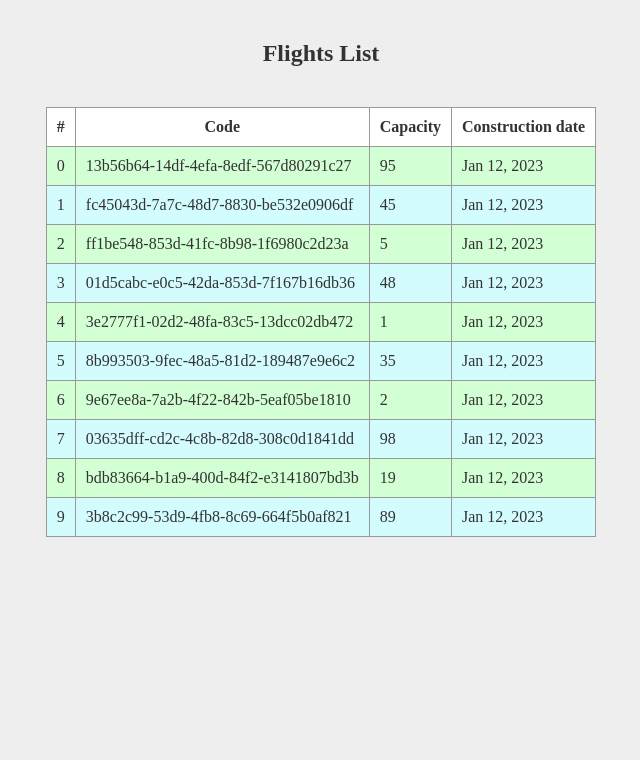
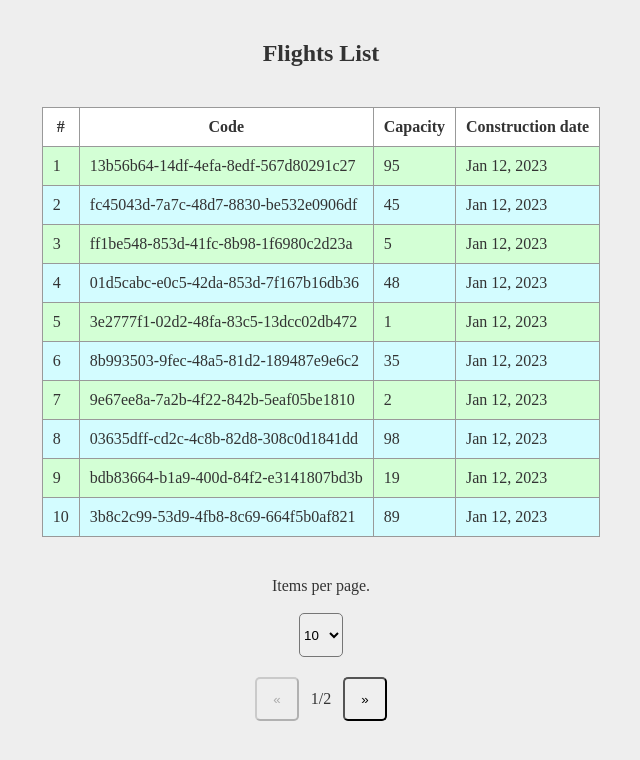
Before and after one commit to Armando284/flights, an Angular app: page / in a window 1280 px wide. Shown: the top 760 px of the page, without its empty margins (319-959 px from the left). Built offline with nearby package versions, Linux system fonts and the light colour scheme.

Commit message:
Adding pagination system
Finishing task number 2

```diff
--- a/src/app/components/flights/flights.component.html
+++ b/src/app/components/flights/flights.component.html
@@ -13,14 +13,42 @@
         class="row-data"
         [ngClass]="{ 'row-light': i % 2 === 0, 'row-dark': i % 2 !== 0 }"
       >
-        <td>{{ i }}</td>
+        <td>{{ i + 1 }}</td>
         <td>{{ flight.code }}</td>
         <td>{{ flight.capacity }}</td>
         <td>{{ flight.constructionDate | date }}</td>
       </tr>
     </table>
   </div>
+  <div class="per-pages">
+    <label for="perPage">Items per page.</label>
+    <br />
+    <select
+      name="perPage"
+      id="perPage"
+      #perPageSelect
+      (change)="changeItemsPerPage(perPageSelect.value)"
+    >
+      <option
+        *ngFor="let num of range(totalFlights)"
+        [value]="num"
+        [selected]="num === perPage"
+      >
+        {{ num }}
+      </option>
+    </select>
+  </div>
+  <div class="button-group">
+    <button [disabled]="page <= 1" (pointerdown)="prevPag()">&#171;</button>
+    <div class="pager">
+      <span> {{ page }}/{{ totalPages }} </span>
+    </div>
+    <button [disabled]="page >= totalPages" (pointerdown)="nextPag()">
+      &#187;
+    </button>
+  </div>
 </section>
+
 <ng-template #noFlights>
   <div>
     <span class="error">No flights available</span>
--- a/src/app/components/flights/flights.component.scss
+++ b/src/app/components/flights/flights.component.scss
@@ -42,3 +42,40 @@ tr.row-data {
 .row-danger {
   background: var(--color-danger);
 }
+
+.per-pages {
+  display: flex;
+  flex-direction: column;
+  align-items: center;
+  justify-content: center;
+
+  select {
+    height: 44px;
+    min-width: 44px;
+    padding: 10px, 20px;
+    border-radius: 5px;
+  }
+}
+
+.button-group {
+  margin: 20px;
+  display: flex;
+
+  button,
+  .pager {
+    height: 44px;
+    min-width: 44px;
+    padding: 10px, 20px;
+    border-radius: 5px;
+  }
+
+  button {
+    cursor: pointer;
+  }
+
+  .pager {
+    display: flex;
+    align-items: center;
+    justify-content: center;
+  }
+}
--- a/src/app/components/flights/flights.component.ts
+++ b/src/app/components/flights/flights.component.ts
@@ -8,16 +8,61 @@ import { Flight, PaginateFlights } from 'src/app/models';
   styleUrls: ['./flights.component.scss']
 })
 export class FlightsComponent {
+  private _page: number = 1;
+  private _perPage: number = 10;
   flights: Flight[] = [];
-  page: number = 1;
-  perPage: number = 10;
+  totalFlights: number = 0;
+  totalPages: number = 1;
 
   constructor(private _flightsService: FlightService) { }
 
   ngOnInit() {
+    this.loadFlights();
+  }
+
+  private loadFlights() {
     this._flightsService.getFlightsPage(this.page, this.perPage).then((data: PaginateFlights) => {
       this.flights = data.items;
+      this.totalFlights = data.total;
+      this.totalPages = data.totalPages;
       console.log(this.flights);
     });
   }
+
+  private isValidPageChange(change: number = 1): boolean {
+    const page = this._page + change;
+    return (page > 0 && page <= this.totalPages);
+  }
+
+  set page(change: number) {
+    if (!this.isValidPageChange(change)) return;
+    this._page += change;
+    console.log({ change, page: this._page });
+    this.loadFlights();
+  }
+
+  get page(): number { return this._page; }
+
+  set perPage(change: number) {
+    this._perPage = change;
+    this.loadFlights();
+  }
+
+  get perPage(): number { return this._perPage; }
+
+  prevPag(): void {
+    this.page = -1;
+  }
+
+  nextPag(): void {
+    this.page = 1;
+  }
+
+  range(i: number): number[] {
+    return Array(i).fill(0).map((x, i) => i + 1);
+  }
+
+  changeItemsPerPage(change: string): void {
+    this.perPage = parseInt(change);
+  }
 }
```
